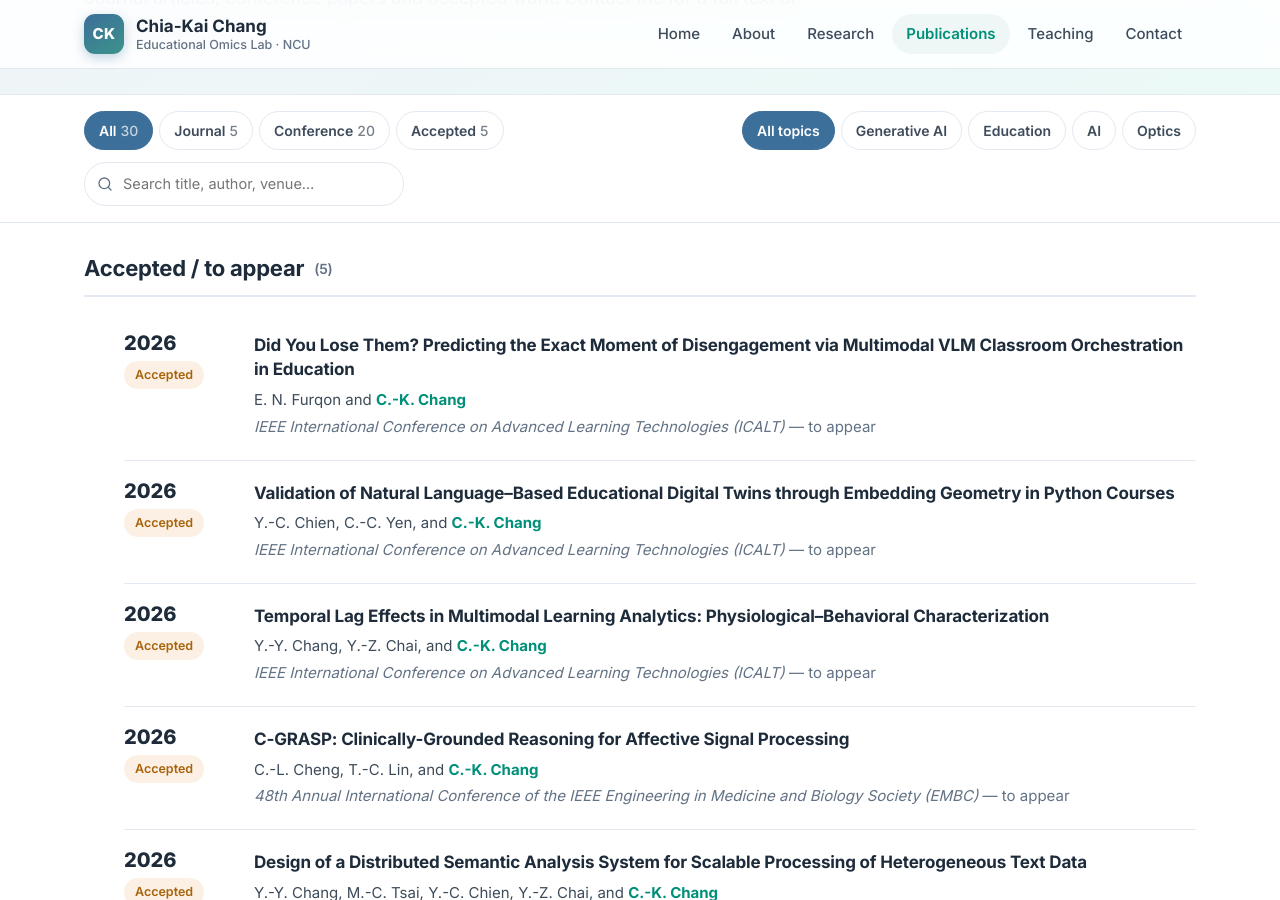
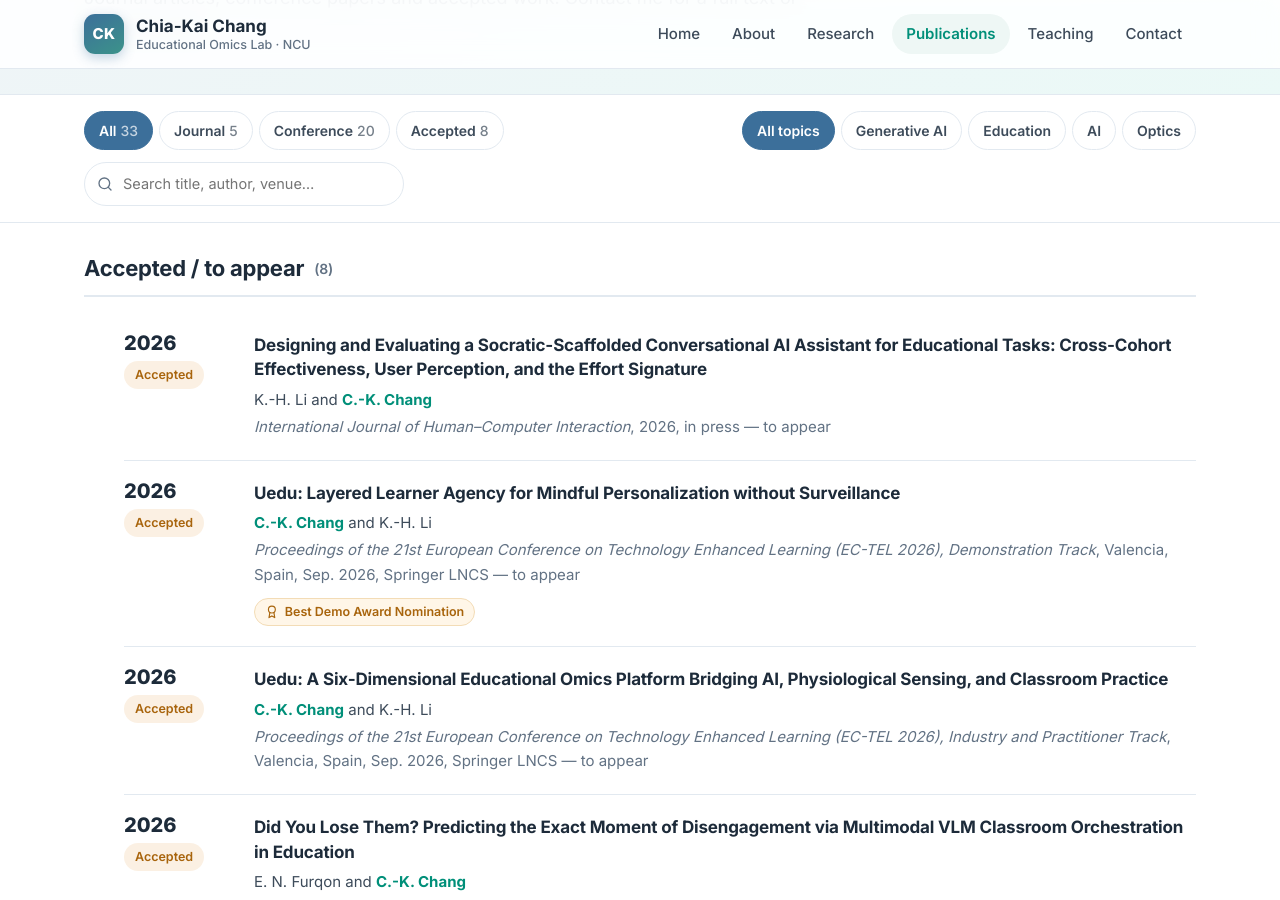
Before and after one commit to chia-kai-chang/chia-kai-chang.github.io, a Jekyll site: the page built from publications.html, in a window 1280 px wide and 900 px high, scrolled down 260 px. Built offline with Jekyll 4.4.1, drawn with Linux system fonts in a browser that asks for light colours.

Commit message:
Add IJHCI and two EC-TEL 2026 accepted papers
Migrated from the uncommitted edit to the old static publications.html
into the Jekyll data file.

Co-Authored-By: Claude Opus 5.5 <noreply@anthropic.com>

```diff
--- a/_data/publications.yml
+++ b/_data/publications.yml
@@ -229,6 +229,35 @@
   doi: 10.1364/BIOMED.2014.BW4A.2
   tags: [optics]
 
+# 以下三筆之題名、作者序與獎項措辭均照 Uedu app_practice.py / templates/practice/*.html
+# 之正式引用抄錄（該處為三站唯一權威來源），不得自行改寫。
+# EC-TEL 兩篇：Demo 篇曾於投稿階段用過另一題名，勿還原；
+# "Nomination" 一字不得省略或寫成獲獎；本人未親赴，不得敘述為現場發表。
+- type: accepted
+  year: 2026
+  authors: K.-H. Li and C.-K. Chang
+  title: "Designing and Evaluating a Socratic-Scaffolded Conversational AI Assistant for Educational Tasks: Cross-Cohort Effectiveness, User Perception, and the Effort Signature"
+  venue: International Journal of Human–Computer Interaction
+  venue_short: IJHCI
+  details: 2026, in press
+  tags: [edu, gai]
+- type: accepted
+  year: 2026
+  authors: C.-K. Chang and K.-H. Li
+  title: "Uedu: Layered Learner Agency for Mindful Personalization without Surveillance"
+  venue: Proceedings of the 21st European Conference on Technology Enhanced Learning (EC-TEL 2026), Demonstration Track
+  venue_short: EC-TEL 2026
+  details: Valencia, Spain, Sep. 2026, Springer LNCS
+  tags: [edu, ai]
+  award: Best Demo Award Nomination
+- type: accepted
+  year: 2026
+  authors: C.-K. Chang and K.-H. Li
+  title: "Uedu: A Six-Dimensional Educational Omics Platform Bridging AI, Physiological Sensing, and Classroom Practice"
+  venue: Proceedings of the 21st European Conference on Technology Enhanced Learning (EC-TEL 2026), Industry and Practitioner Track
+  venue_short: EC-TEL 2026
+  details: Valencia, Spain, Sep. 2026, Springer LNCS
+  tags: [edu, ai]
 - type: accepted
   year: 2026
   authors: E. N. Furqon and C.-K. Chang
```
